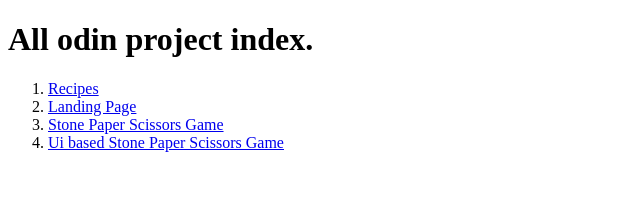
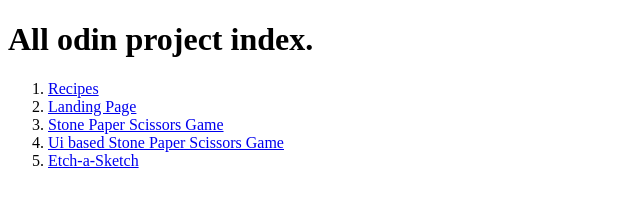
Before and after one commit to Yashyas/odin_projects, a plain HTML site: page index.html in a window 1280 px wide. Shown: the whole page, without its empty margins (0-640 px from the left). Drawn offline with Linux system fonts and the light colour scheme.

Commit message:
added etch-a-sketch project

```diff
--- a/index.html
+++ b/index.html
@@ -14,6 +14,7 @@
         <li><a href="landing_page/index.html" >Landing Page</a></li>
         <li><a href="stonepaper/index.html" >Stone Paper Scissors Game</a></li>
         <li><a href="https://yashyas.github.io/stone-paper-scissor/index.html" >Ui based Stone Paper Scissors Game</a></li>
+        <li><a href="https://yashyas.github.io/Etch-a-Sketch/index.html" >Etch-a-Sketch</a></li>
 
     </ol>
 
```
